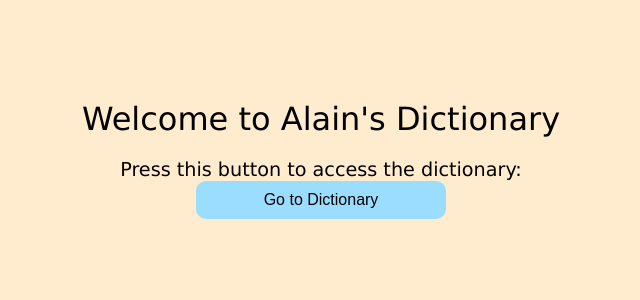
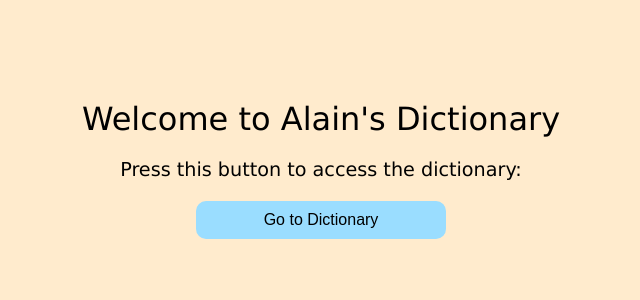
Before and after one commit to ai-ngabo/Dictionary_API-App, a Flask app: page / in a window 1280 px wide. Shown: the part 69-369 px from the top of the page, without its empty margins (319-959 px from the left). Run offline with Flask 3, Linux system fonts and the light colour scheme.

Commit message:
changed some scripts

```diff
--- a/static/styles.css
+++ b/static/styles.css
@@ -73,6 +73,7 @@ main {
     padding: 10px;
     font-size: 1rem;
     border: none;
+    margin-top: 20px;
 }
 
 .access a button:hover {
@@ -165,7 +166,7 @@ main {
     margin-top: 10px;
 }
 
-/* MEDIA QUERIES */
+/* Ensuring that my page runs on diff devices  */
 @media (max-width: 768px) {
     header {
         flex-direction: column;
```
